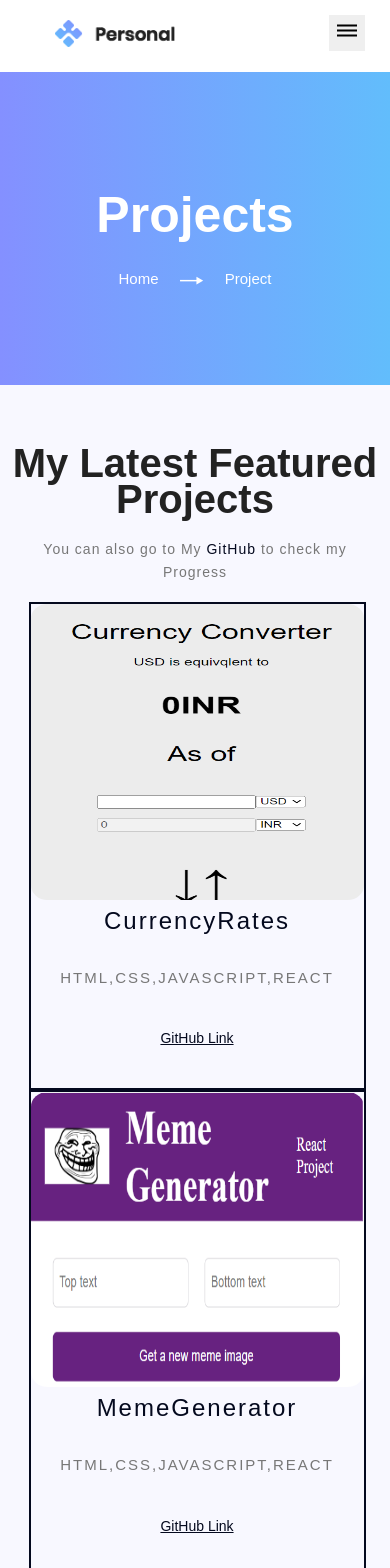
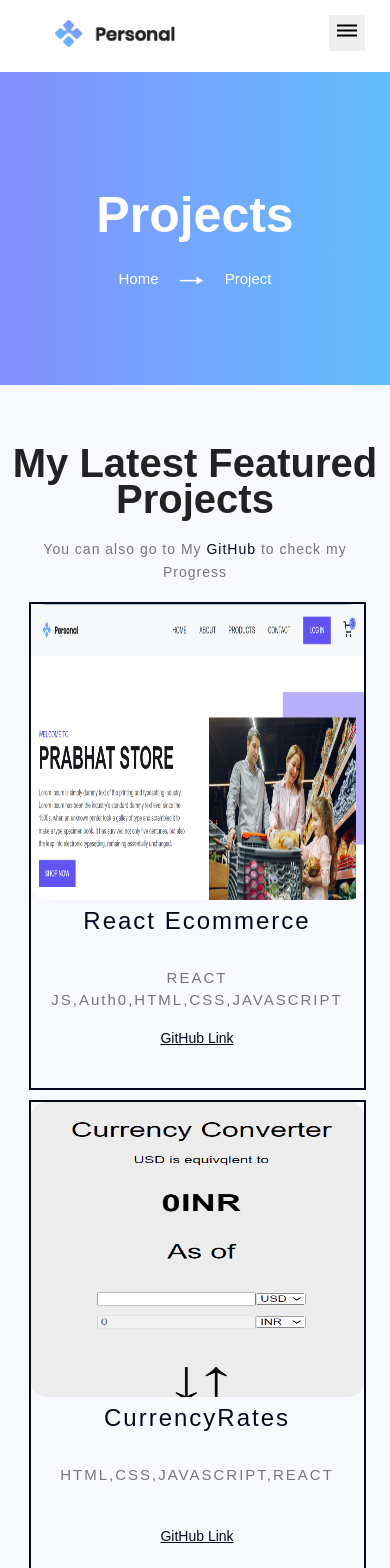
Before and after one commit to prabhat-021/PORTFOLIO, a React (Create React App) app: page /project in a window 390 px wide. Shown: the top 1568 px of the page. Built offline with nearby package versions, Linux system fonts and the light colour scheme.

Commit message:
Data updated

```diff
--- a/src/Project.js
+++ b/src/Project.js
@@ -1,7 +1,6 @@
 import Navbar from "./Navbar";
 import Footer from "./Footer";
 import { Link } from "react-router-dom";
-import aryan from "./images/aryan.jpeg";
 import ProjectData from "./ProjectData.js";
 
 function ncard(val) {
--- a/src/ProjectData.js
+++ b/src/ProjectData.js
@@ -8,10 +8,24 @@ import img7 from "./images/drumkit.png";
 import img8 from "./images/dicegame.png";
 import img9 from "./images/regform.jpg";
 import img10 from "./images/CV.png";
-
-
+import img11 from "./images/ecommerce.png";
+import img12 from "./images/TaskManager.png";
 
 const ProjectData = [
+    // {
+    //     id: 12,
+    //     imgsrc: img12,
+    //     title: "Task Manager Node",
+    //     details: "NODE/EXPRESS,MongoDB,HTML,CSS,JAVASCRIPT ",
+    //     link: "https://github.com/prabhat-021/Task-Manager-Node-Practice-1"
+    // },
+    {
+        id: 11,
+        imgsrc: img11,
+        title: "React Ecommerce",
+        details: "REACT JS,Auth0,HTML,CSS,JAVASCRIPT",
+        link: "https://react-ecommerce-021.netlify.app/"
+    },
     {
         id: 1,
         imgsrc: img1,
--- a/src/styles.css
+++ b/src/styles.css
@@ -435,9 +435,11 @@ margin-right: auto;
     margin: 20px 0px 20px 0;
   }
 }
-.map-section{
+
+.map-section {
   margin: 5%;
 }
+
 /* Contact css ends  */
 
 /* Footer-section css start */
@@ -514,6 +516,12 @@ margin-right: auto;
   font-size: 1.9rem;
 }
 
+@media only screen and (max-width: 820px){
+  .foot-grid {
+    display: grid;
+    grid-template-columns: 1fr 1fr;
+  }
+}
 @media only screen and (max-width: 420px) {
   .foot-grid {
     display: block;
@@ -675,61 +683,84 @@ margin-right: auto;
 /* Testimonial Section css ends */
 
 /* Project-Section css start */
-.project-main{
+.project-main {
   background-color: ghostwhite;
   text-align: center;
   padding: 20px 10px 20px 10px;
 }
-.a-link{
-text-decoration: none;
-font-weight: 400;
-color: #04091e;
+
+.a-link {
+  text-decoration: none;
+  font-weight: 400;
+  color: #04091e;
 }
-.a-para{
+
+.a-para {
   letter-spacing: 1px;
   font-size: 14px;
   margin-top: 2.5%;
 }
-.project-card-1{
+
+.project-card-1 {
   display: grid;
   grid-template-columns: 1fr 1fr 1fr;
   grid-gap: 20px;
   justify-content: center;
   margin: 5%;
 }
-.project-card{
+
+.project-card {
   display: grid;
   grid-template-rows: 2fr .4fr .4fr .4fr;
   width: 100%;
   border: 2px solid #04091e;
   /* border-color: #04091e; */
 }
-.project-img{
+
+.project-img {
   width: 100%;
   height: 35vh;
   border-radius: 5%;
   /* margin: 3%; */
 }
-.project-title{
+
+.project-title {
   margin-top: 1%;
   font-size: 24px;
   font-weight: 500;
   color: #04091e;
   letter-spacing: 2px;
 }
-.project-details{
+
+.project-details {
   font-size: 15px;
   font-weight: 250;
   letter-spacing: 2px;
 }
-.project-link{
+
+.project-link {
   text-decoration: underline;
   color: #04091e;
   font-weight: 500;
 }
-@media only screen and (max-width: 420px){
+
+@media only screen and (max-width: 1020px) {
   .project-card-1{
+    display: grid;
+    grid-template-columns: 1fr 1fr;
+  }
+
+
+}
+
+@media only screen and (max-width: 620px) {
+  .project-card-1 {
     display: block;
   }
+
+  .project-card {
+    margin-bottom: 10px;
+  }
 }
+
 /* Project-Section css ends */
```
Also changed, not shown: src/images/TaskManager.png (added), src/images/ecommerce.png (added).
